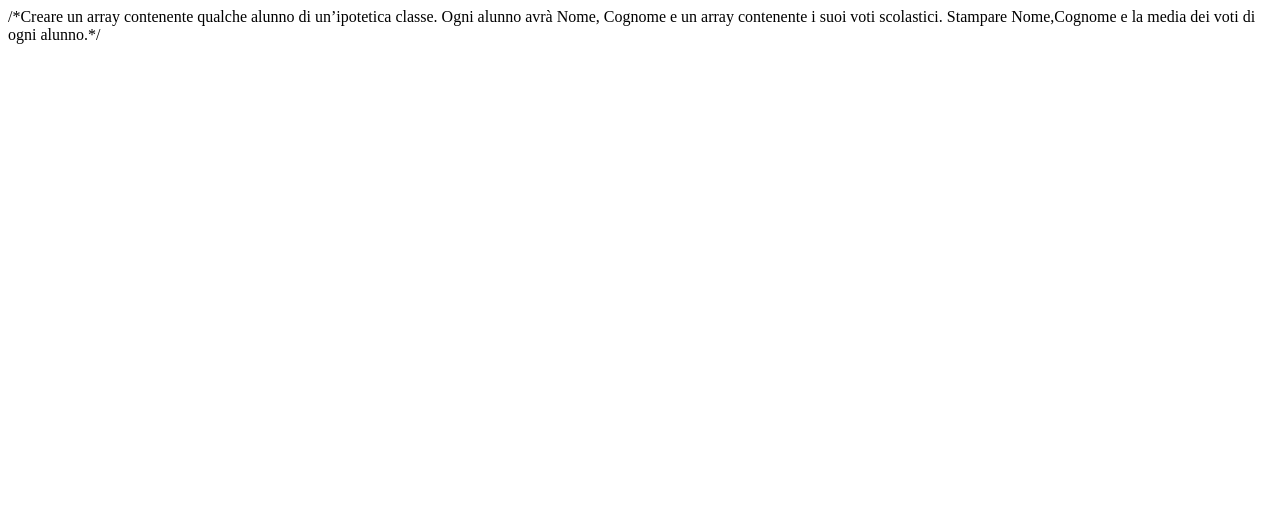
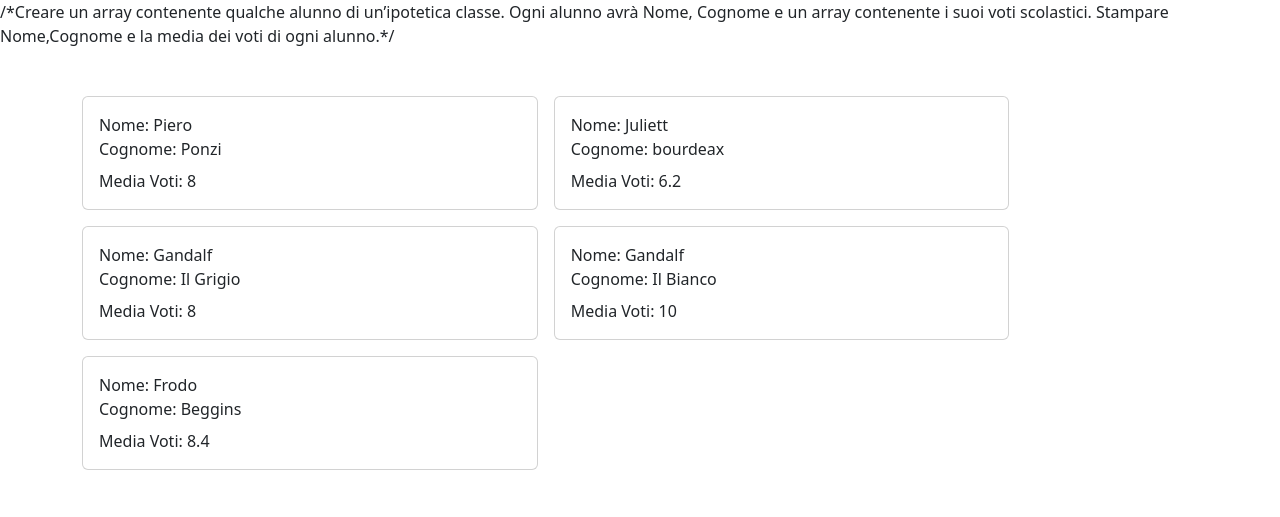
Before and after one commit to javoxpl/php-snacks-b1, a PHP site: page / in a window 1280 px wide. Shown: the top 517 px of the page. Run offline with PHP 8.4, Linux system fonts and the light colour scheme.

Commit message:
completed con Card

```diff
--- a/snack7/index.php
+++ b/snack7/index.php
@@ -1,3 +1,76 @@
 /*Creare un array contenente qualche alunno di un’ipotetica classe.
 Ogni alunno avrà Nome, Cognome e un array contenente i suoi voti scolastici.
 Stampare Nome,Cognome e la media dei voti di ogni alunno.*/
+
+<?php
+
+$alunni = [
+
+    ["nome" => "Piero",
+    "cognome" => "Ponzi",
+    "voti" => [6, 7, 8, 9, 10]],
+
+    ["nome" => "Juliett",
+    "cognome" => "bourdeax",
+    "voti" => [5, 2, 10, 6, 8]],
+
+    ["nome" => "Gandalf",
+    "cognome" => "Il Grigio",
+    "voti" => [8, 8, 8, 8, 8, 8]],
+
+    ["nome" => "Gandalf",
+    "cognome" => "Il Bianco",
+    "voti" => [10, 10, 10, 10, 10]],
+
+    ["nome" => "Frodo",
+    "cognome" => "Beggins",
+    "voti" => [8, 9, 7, 8, 10]],
+]
+?>
+
+<!DOCTYPE html>
+<html lang="en">
+<head>
+    <meta charset="UTF-8">
+    <meta http-equiv="X-UA-Compatible" content="IE=edge">
+    <meta name="viewport" content="width=device-width, initial-scale=1.0">
+    <link href="https://cdn.jsdelivr.net/npm/bootstrap@5.2.0-beta1/dist/css/bootstrap.min.css" rel="stylesheet" integrity="sha384-0evHe/X+R7YkIZDRvuzKMRqM+OrBnVFBL6DOitfPri4tjfHxaWutUpFmBp4vmVor" crossorigin="anonymous">
+    <title>Snack 7</title>
+    <style>
+        .rounded-pill {
+            min-width: 60px;
+        }
+    </style>
+</head>
+<body>
+    <div class="py-5">
+        <div class="container">
+            <div class="row g-3">
+
+
+                    <?php for ($i = 0; $i < count($alunni); $i++) {
+                        $sommaVoti = 0;
+                        $alunno = $alunni[$i];
+                        for ($y = 0; $y < count($alunno["voti"]); $y++){
+                            $sommaVoti += $alunno["voti"][$y];
+
+                        } ?>
+                        <div class="col col-5">
+                            <div class="card p-3">
+                                <div class="card-title">
+                                    Nome: <?php echo $alunno["nome"] ?><br>
+                                    Cognome: <?php echo $alunno["cognome"] ?><br>
+                                </div>
+
+                                <div class="card-text">
+                                    Media Voti: <?php echo $sommaVoti / count($alunno["voti"]) ?>
+                                </div>
+                            </div>
+                        </div>
+                    <?php } ?>
+
+            </div>
+        </div>
+    </div>
+</body>
+</html>
```
